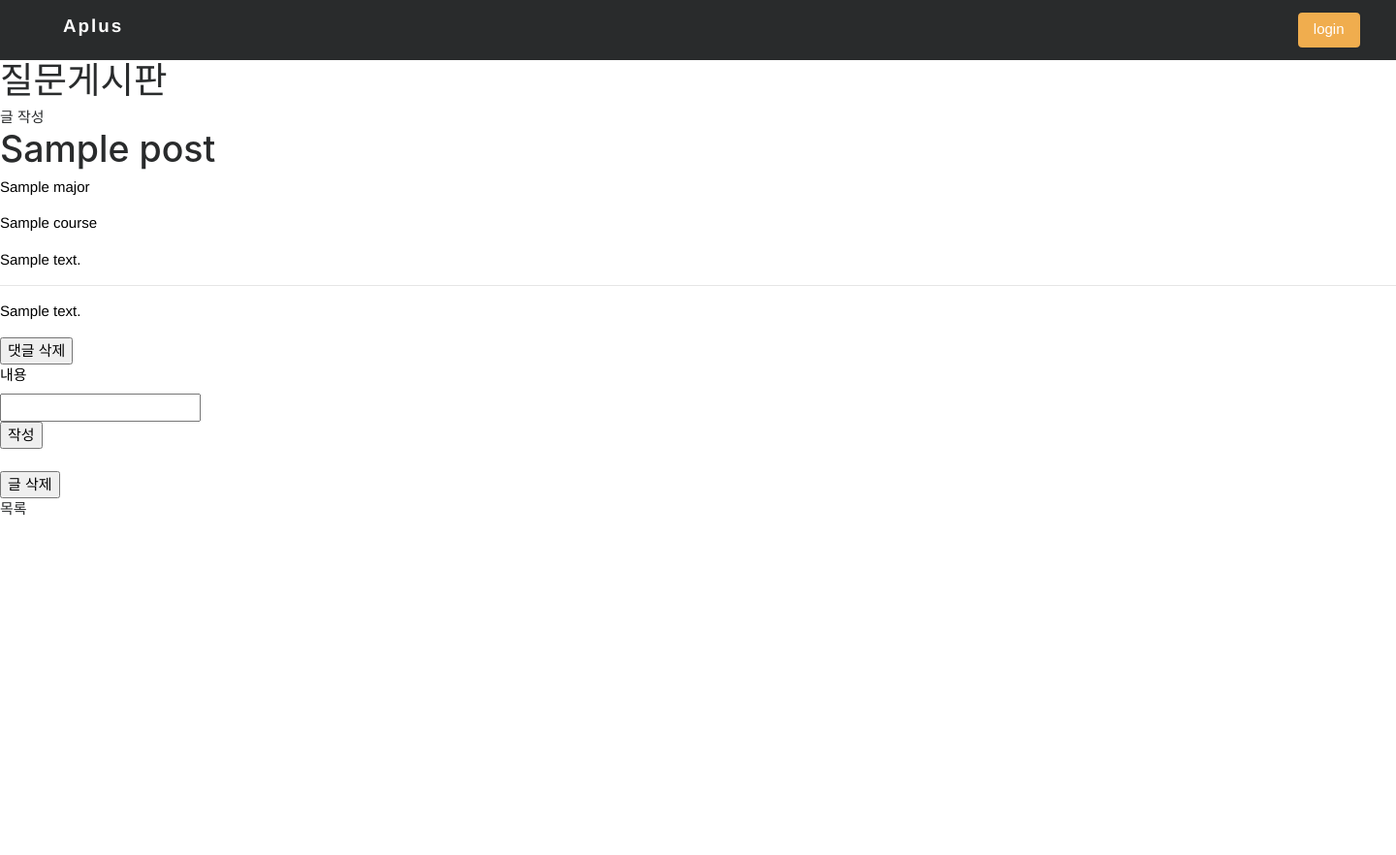
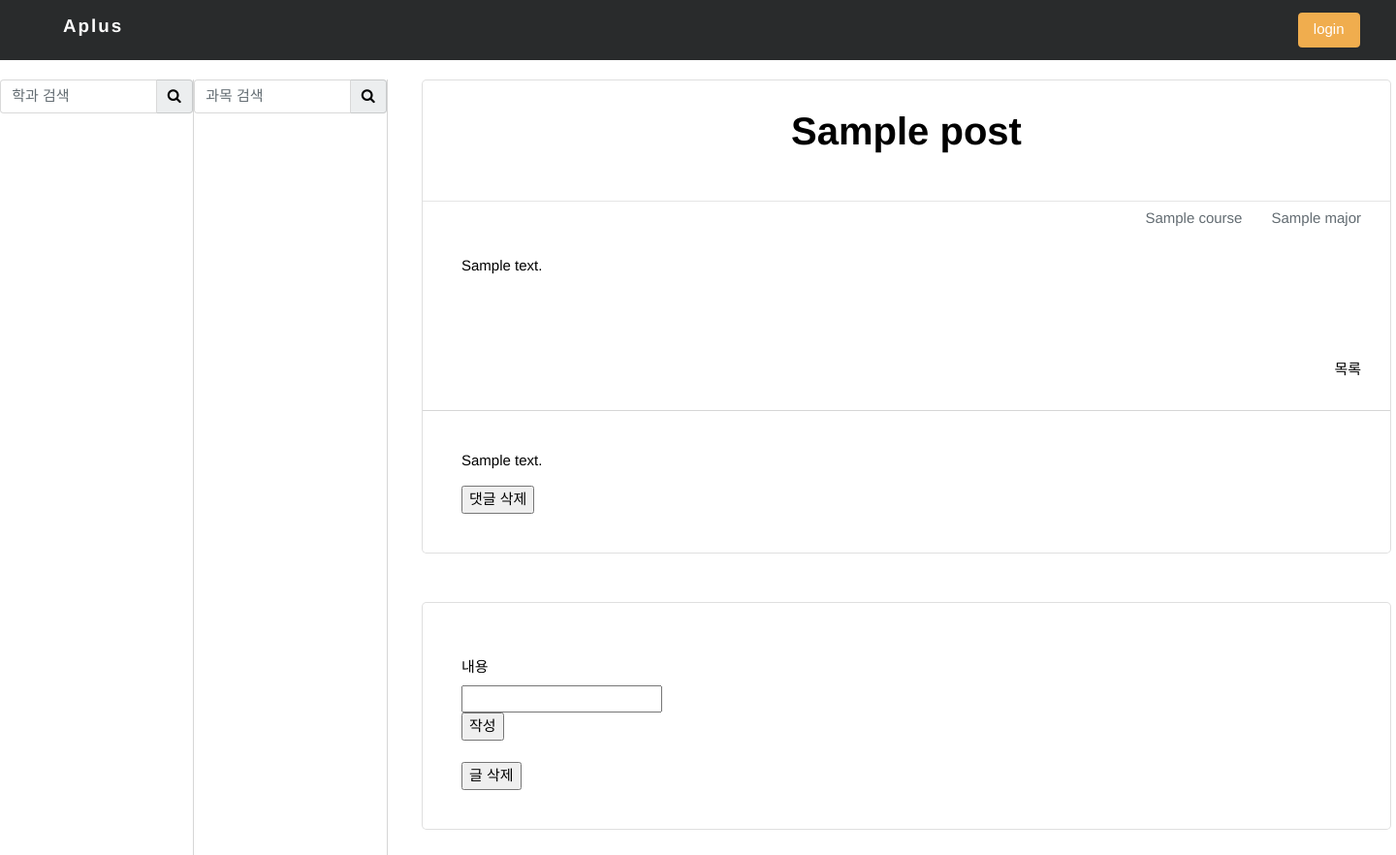
Before and after one commit to LikeAPlus/APlus, a Django app: page /qnas/read/1 in a window 1440 px wide. Shown: the whole page at 97% size. Before the commit the page ends 532 px from the top, so only its background shows below. Run offline with Django 3.2, Linux system fonts and the light colour scheme; tables that the repository leaves empty hold one stand-in row (values such as "Sample post"); some libraries are stand-ins or nearby versions.

Commit message:
read css

```diff
--- a/qnas/static/qnas/style.css
+++ b/qnas/static/qnas/style.css
@@ -274,3 +274,42 @@ input.form-check-input {
 	background-position: center center;
 }
 */
+
+
+
+/* Read */
+.card.read{
+	width: 1000px;
+	height: auto;
+	border-radius: 5px !important;
+}
+
+.card-title{
+	padding: 30px;
+	font-size: 40px;
+}
+
+.card-subtitle{
+	float:right;
+	padding-right: 30px;
+}
+
+.card-text{
+	padding: 40px;
+}
+
+.d-flex.justify-content-end{
+	padding: 30px;
+	border-bottom: 1px solid #d6d6d6;
+}
+
+.comment{
+	padding: 40px;
+}
+
+.card.comment{
+	width: 1000px;
+	height: auto;
+	border-radius: 5px !important;
+	margin-top: 50px;
+}
--- a/qnas/templates/qnas/layout.html
+++ b/qnas/templates/qnas/layout.html
@@ -41,8 +41,6 @@
 
 {% block menu %}{% endblock %}
 
-<h1>질문게시판</h1>
-<a href="{% url 'qnas:create' %}">글 작성</a>
 
 
 
--- a/qnas/templates/qnas/read.html
+++ b/qnas/templates/qnas/read.html
@@ -1,16 +1,89 @@
 {% extends "qnas/layout.html" %}
 
+{% load static %}
+
 {% block title %}
-{{post.title}}
+Aplus
+{% endblock %}
+
+{% block menu %}
+
+  <!-- Search -->
+  <section class="search">
+    <form>
+      <div class="input-group">
+        <input type="text" class="form-control" placeholder="학과 검색" aria-describedby="btnGroupAddon">
+        <span class="input-group-addon" id="btnGroupAddon">
+          <a href="#"><i class="fa fa-search" aria-hidden="true"></i></a>
+        </span>
+      </div>
+    </form>
+
+      {% for major in majors %}
+        {% if major.name == major_name %}
+            <a href="/qnas/{{major.name}}"><span class="name">{{major.name}}</span></a>
+        {% else %}
+            <a href="/qnas/{{major.name}}"><span class="name">{{major.name}}</span></a>
+        {% endif %}
+      {% endfor %}
+  </section>
+
+  <section class="search">
+    <form>
+      <div class="input-group">
+        <input type="text" class="form-control" placeholder="과목 검색" aria-describedby="btnGroupAddon">
+        <span class="input-group-addon" id="btnGroupAddon">
+          <a href="#"><i class="fa fa-search" aria-hidden="true"></i></a>
+        </span>
+      </div>
+    </form>
+
+    {% if major_name != "" %}
+      {% for course in courses %}
+        {% if course.name == course_name %}
+            <a href="/qnas/{{major_name}}/{{course.name}}"><span class="name">{{course.name}}</span></a>
+        {% else %}
+            <a href="/qnas/{{major_name}}/{{course.name}}"><span class="name">{{course.name}}</span></a>
+        {% endif %}
+      {% endfor %}
+    {% endif %}
+  </section>
 {% endblock %}
 
 {% block content %}
-<h1>{{post.title}}</h1>
-<p>{{post.major}}</p>
-<p>{{post.course}}</p>
-<p>{{post.content}}</p>
 
+<!DOCTYPE html>
+<html lang="ko">
+<head>
+  <meta charset="UTF-8">
+  <meta name="viewport" content="width=device-width, initial-scale=1.0">
+  <title lang="ko"></title>
+  <!-- fonts -->
+  <link href="https://fonts.googleapis.com/css?family=Montserrat:400,700" rel="stylesheet">
+  <link rel="stylesheet" href="https://cdnjs.cloudflare.com/ajax/libs/font-awesome/4.7.0/css/font-awesome.min.css">
+
+  <!-- bootstrap css -->
+  <link rel="stylesheet" href="https://maxcdn.bootstrapcdn.com/bootstrap/4.0.0-alpha.6/css/bootstrap.min.css" integrity="sha384-rwoIResjU2yc3z8GV/NPeZWAv56rSmLldC3R/AZzGRnGxQQKnKkoFVhFQhNUwEyJ" crossorigin="anonymous">
+  <!-- your custom css -->
+  <link rel="stylesheet" type="text/css" href="{% static 'qnas/style.css' %}" />
+</head>
+<body>
+
+
+
+  <section class="search2 col-md-7">
+   <div class="card read">
+    <div class="card-body">
+     <h3 class="card-title">{{post.title}}</h3>
      <hr>
+      <h6 class="card-subtitle mb-2 text-muted">{{post.major}}</h6>
+      <h6 class="card-subtitle mb-2 text-muted">{{post.course}}</h6>
+      <p class="card-text">{{post.content}}</p>
+      <div class="d-flex justify-content-end">
+        <a href="#" class="card-link">목록</a>
+      </div>
+
+      <div class="comment">
         {% for comment in comments %}
           <p>{{comment.content}}</p>
           <form action="{% url 'qnas:delete_answer' %}" method="post" enctype="multipart/form-data">
@@ -20,6 +93,15 @@
             <button type="submit">댓글 삭제</button>
           </form>
         {% endfor %}
+      </div>
+    </div>
+  </div>
+
+
+
+      <div class="card comment">
+        <div class="card-body">
+          <p lcass="card-text">
 
             <form action="{% url 'qnas:create_answer' %}" method="post" enctype="multipart/form-data">
               {% csrf_token %}
@@ -37,5 +119,11 @@
           <input type="hidden" name="post_id" value="{{post.id}}">
           <button type="submit">글 삭제</button>
         </form>
-<a href="/">목록</a>
+
         {% endblock %}
+
+
+        </div>
+      </div>
+    </section>
+</body>
```
Also changed, not shown: users/templates/users/sign_in.html (+45 -7 lines). Lines whose indentation alone changed are shown as unchanged.
